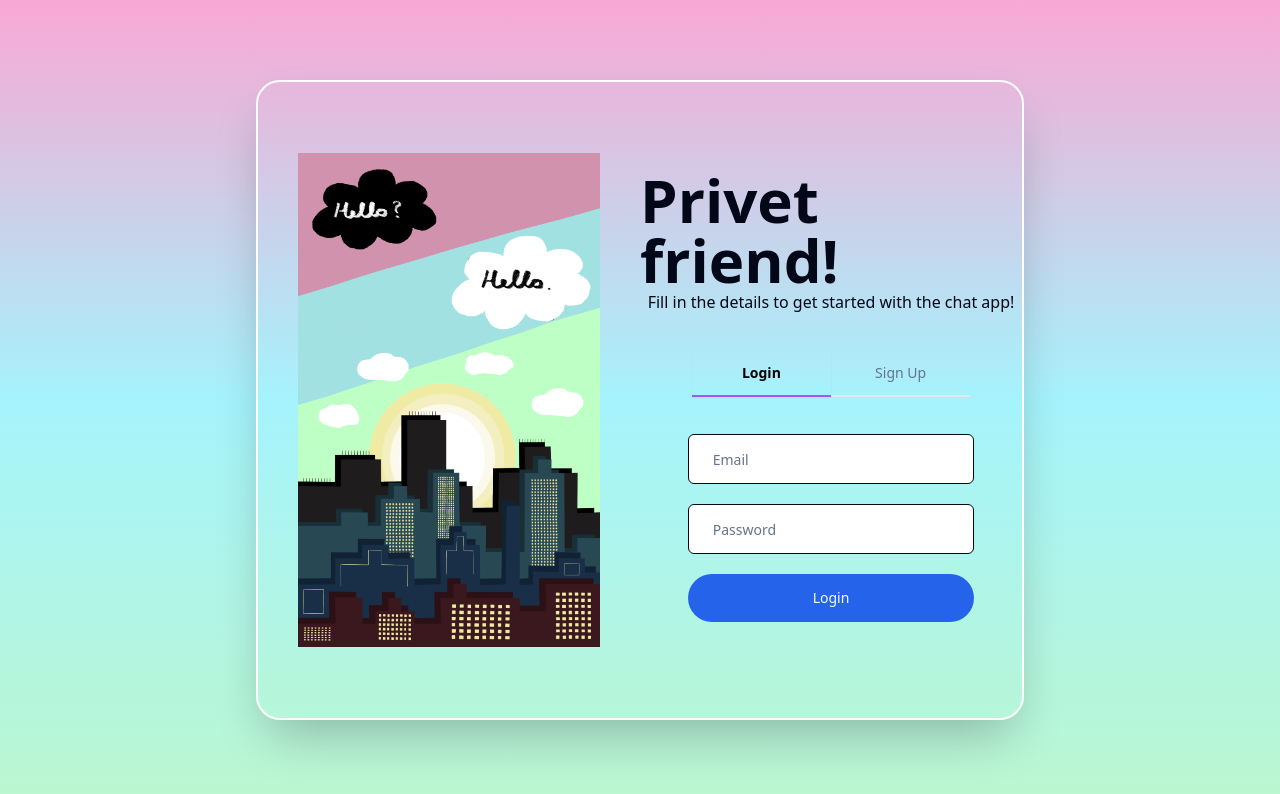
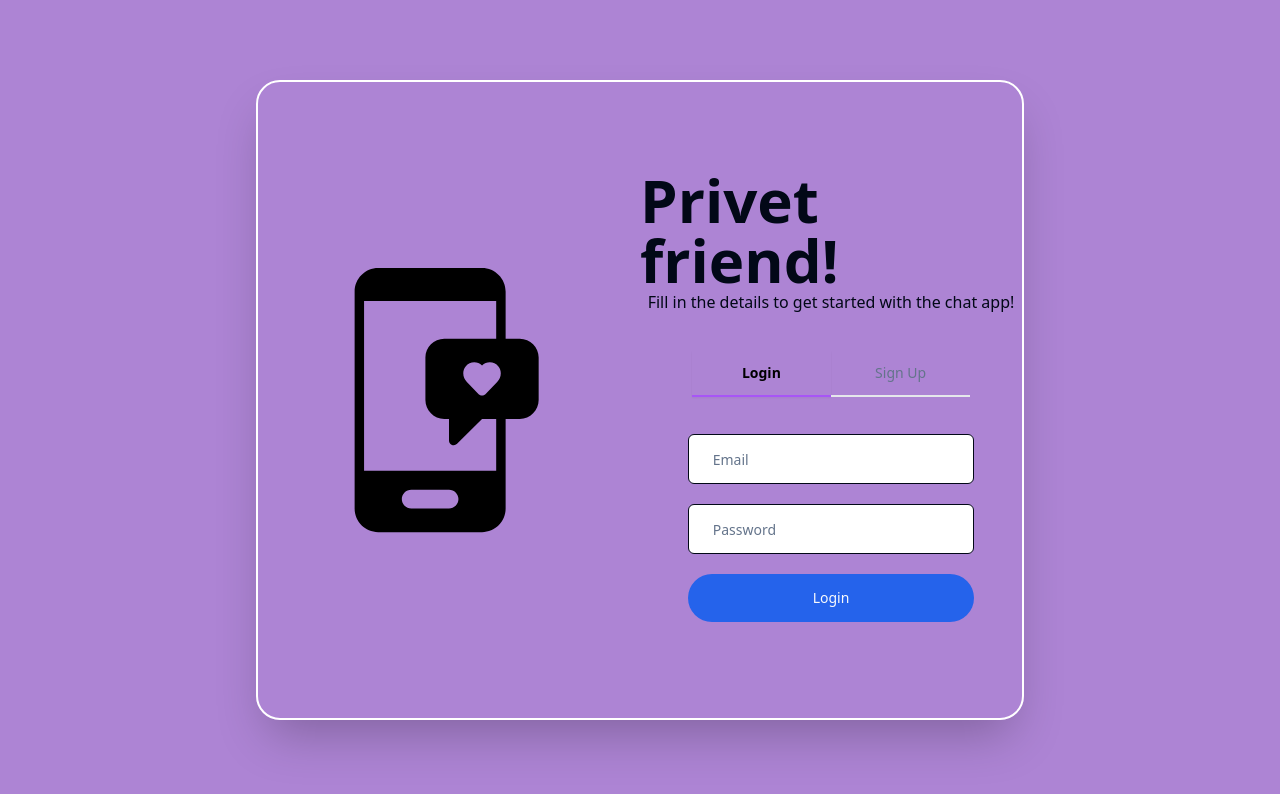
Before and after one commit to inkarmiz/chat-app, a React (Vite) app in the folder client/: page /auth in a window 1280 px wide. Shown: the top 794 px of the page. Built offline with nearby package versions, Linux system fonts and the light colour scheme; no server answers.

Commit message:
Update front page picture

```diff
--- a/client/src/pages/auth/index.jsx
+++ b/client/src/pages/auth/index.jsx
@@ -1,4 +1,4 @@
-import Background from "@/assets/night-talk.png";
+import Background from "@/assets/night-talk.svg";
 import { Button } from "@/components/ui/button";
 import { Input } from "@/components/ui/input";
 import { Tabs, TabsContent, TabsList, TabsTrigger } from "@/components/ui/tabs";
@@ -82,7 +82,7 @@ const Auth = () => {
 
   // Signup and Login Form
   return (
-    <div className="h-[100vh] w-[100vw] flex items-center justify-center bg-gradient-to-b from-pink-300 via-cyan-200 to-green-200">
+    <div className="h-[100vh] w-[100vw] flex items-center justify-center bg-[#ad84d4]">
       <div
         className="h-[80vh] bgw border-2 border-white
       text-opacity-90 shadow-2xl w-[80vw] md:w-[90vw] lg:w-[70vw] xl:w-[60vw] rounded-3xl grid xl:grid-cols-2"
```
Also changed, not shown: client/src/assets/night-talk.png (deleted), client/src/assets/night-talk.svg (added).
